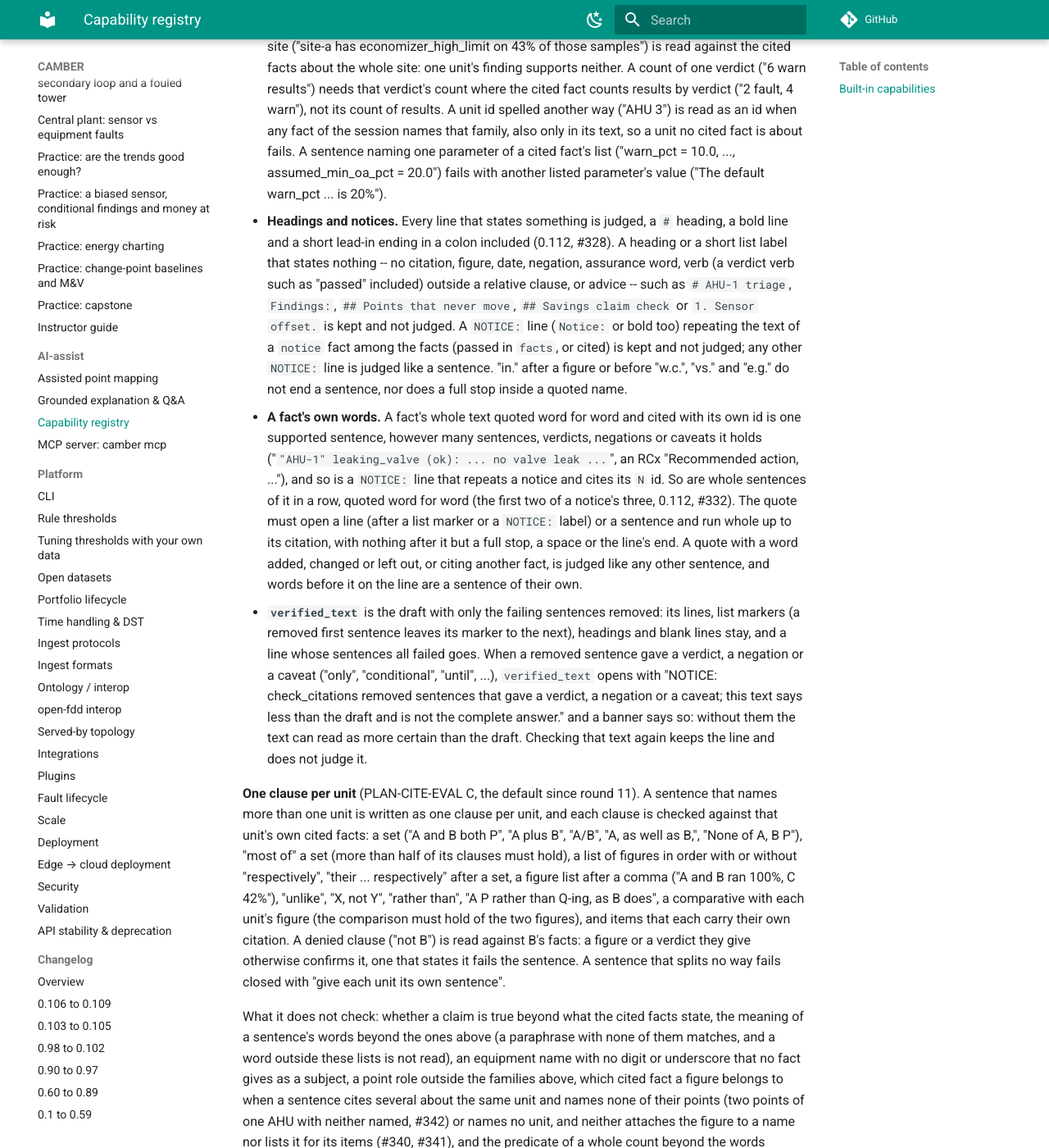
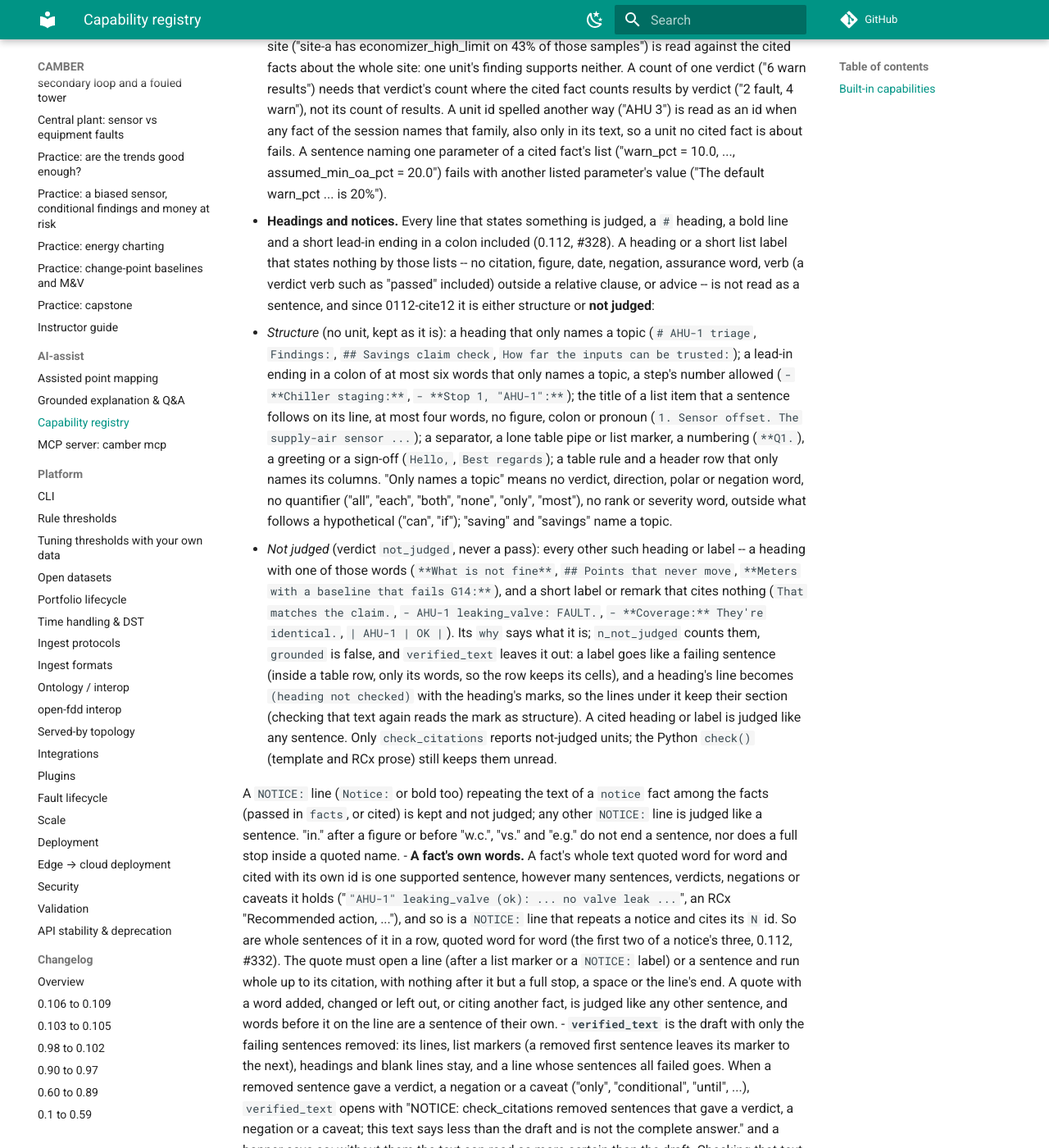
Before and after one commit to yroussev/camber, an MkDocs documentation site: the page built from docs/CAPABILITY-REGISTRY.md, in a window 1280 px wide and 1400 px high, scrolled down 25165 px. Shown: the whole window at 82% size. Built offline with MkDocs 1.6.1 and Material for MkDocs 9.7.7, drawn with Linux system fonts in a browser that asks for light colours; comment, search, counter and statistics services are not loaded; some of the changed text lies outside the part shown.

Commit message:
Docs and CHANGELOG: check_citations' not_judged verdict and what is structure

```diff
--- a/docs/CAPABILITY-REGISTRY.md
+++ b/docs/CAPABILITY-REGISTRY.md
@@ -144,7 +144,7 @@ capability cannot cut a list and leave the flag false.
 | `dataset_search` | optional `query`, `kind`, `labeled`, `licence`, `limit`, `offset` | catalog metadata: id, title, kind, licence, access, commercial use, fault labels, equipment, download size, what it is good for | cheap |
 | `dataset_entry` | `dataset_id` | one catalog entry's metadata: summary, publisher, citation, DOIs, licence and access reason, subsets, suggested rules, known issues and data issues | cheap |
 | `rule_params` | optional `rules`, `query`, `detail` | the rules and opt-in drift detectors (`run_with`: `rule_run` for a rule, `drift` for a detector, which `rule_run` refuses), the equipment families each is written for, and their tunable parameters with defaults, units, ranges and (with `detail`) basis and calibration advice | cheap |
-| `check_citations` | `text`; optional `facts`, `per_sentence`, `detail` | the counts per verdict (`supported`, `unknown_citation`, `forgotten_citation`, `uncited`, `unsupported_number`, `unsupported_claim`) of a drafted text's sentences against the facts this server issued to the session (see below), the sentences that fail, each with `why`, and the `provenance` of the facts (`issued` or `unverified`); with `detail`, every sentence and `verified_text`: the draft with the unsupported sentences removed, its lines, headings, list markers and blank lines kept, opening with a `NOTICE:` line when a removed sentence gave a verdict, a negation or a caveat. See [Where a cited fact comes from](#where-a-cited-fact-comes-from) for what `supported` means | cheap |
+| `check_citations` | `text`; optional `facts`, `per_sentence`, `detail` | the counts per verdict (`supported`, `unknown_citation`, `forgotten_citation`, `uncited`, `unsupported_number`, `unsupported_claim`, `not_judged`, and `n_not_judged`) of a drafted text's sentences against the facts this server issued to the session (see below), the sentences that fail, each with `why`, and the `provenance` of the facts (`issued` or `unverified`); with `detail`, every sentence and `verified_text`: the draft with the unsupported sentences removed, its lines, headings, list markers and blank lines kept, opening with a `NOTICE:` line when a removed sentence gave a verdict, a negation or a caveat. See [Where a cited fact comes from](#where-a-cited-fact-comes-from) for what `supported` means | cheap |
 
 **Which config a run uses.** `rule_run`, `finding_detail`, `rcx_report` and `drift` use the
 caller's run config when it names the facility -- its rules, parameters, mapping, topology and
@@ -888,10 +888,33 @@ cannot match is not supported. **Supported means matched, not proven true.**
   value ("The default warn_pct ... is 20%").
 - **Headings and notices.** Every line that states something is judged, a `#` heading, a bold
   line and a short lead-in ending in a colon included (0.112, #328). A heading or a short list
-  label that states nothing -- no citation, figure, date, negation, assurance word, verb (a
-  verdict verb such as "passed" included) outside a relative clause, or advice -- such as `# AHU-1 triage`, `Findings:`, `## Points
-  that never move`, `## Savings claim check` or `1. Sensor offset.` is kept and not judged. A
-  `NOTICE:` line (`Notice:` or bold too) repeating the text of a `notice` fact among the facts
+  label that states nothing by those lists -- no citation, figure, date, negation, assurance
+  word, verb (a verdict verb such as "passed" included) outside a relative clause, or advice --
+  is not read as a sentence, and since 0112-cite12 it is either structure or **not judged**:
+  - *Structure* (no unit, kept as it is): a heading that only names a topic (`# AHU-1 triage`,
+    `Findings:`, `## Savings claim check`, `How far the inputs can be trusted:`); a lead-in
+    ending in a colon of at most six words that only names a topic, a step's number allowed
+    (`- **Chiller staging:**`, `- **Stop 1, "AHU-1":**`);
+    the title of a list item that a sentence follows on its line, at most four words, no
+    figure, colon or pronoun (`1. Sensor offset. The supply-air sensor ...`); a separator, a
+    lone table pipe or list marker, a numbering (`**Q1.`), a greeting or a sign-off (`Hello,`,
+    `Best regards`); a table rule and a header row that only names its columns. "Only names a
+    topic" means no verdict, direction, polar or negation word, no quantifier ("all", "each",
+    "both", "none", "only", "most"), no rank or severity word, outside what follows a
+    hypothetical ("can", "if"); "saving" and "savings" name a topic.
+  - *Not judged* (verdict `not_judged`, never a pass): every other such heading or label -- a
+    heading with one of those words (`**What is not fine**`, `## Points that never move`,
+    `**Meters with a baseline that fails G14:**`), and a short label or remark that cites
+    nothing (`That matches the claim.`, `- AHU-1 leaking_valve: FAULT.`, `- **Coverage:**
+    They're identical.`, `| AHU-1 | OK |`). Its `why` says what it is; `n_not_judged` counts
+    them, `grounded` is false, and `verified_text` leaves it out: a label goes like a failing
+    sentence (inside a table row, only its words, so the row keeps its cells), and a heading's
+    line becomes `(heading not checked)` with the heading's marks, so the lines under it keep
+    their section (checking that text again reads the mark as structure). A cited heading or
+    label is judged like any sentence. Only `check_citations` reports not-judged units; the
+    Python `check()` (template and RCx prose) still keeps them unread.
+
+  A `NOTICE:` line (`Notice:` or bold too) repeating the text of a `notice` fact among the facts
   (passed in `facts`, or cited) is kept and not judged; any other `NOTICE:` line is judged like
   a sentence. "in." after a figure or
   before "w.c.", "vs." and "e.g." do not end a sentence, nor does a full stop inside a quoted
```
Also changed, not shown: CHANGELOG.md (+12 -0 lines), docs/MCP.md (+13 -0 lines).
